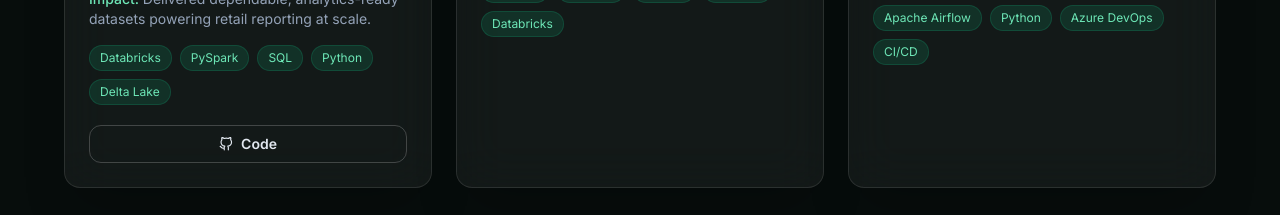
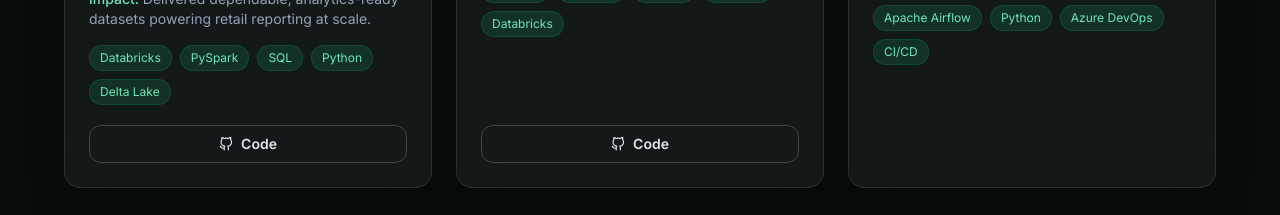
Before and after one commit to DHANANJAYSITAP01/portfolio2, a React (Vite) app: page / in a window 1280 px wide. Shown: the part 3700-3915 px from the top of the page. Built offline with nearby package versions, Linux system fonts and the light colour scheme.

Commit message:
Add GitHub link to AWS Data Lake project

```diff
--- a/src/data/profile.js
+++ b/src/data/profile.js
@@ -165,7 +165,7 @@ export const projects = [
     results: "Enabled fast, self-serve analytics on top of a governed cloud data lake.",
     impact: "Gave business teams a single, performant source of truth for decision-making.",
     image: "",
-    github: "",
+    github: "https://github.com/DHANANJAYSITAP01/data-engineer-end-to-end-pipeline",
     demo: "",
   },
   {
```
